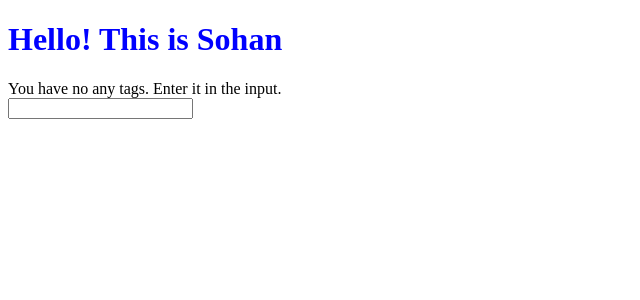
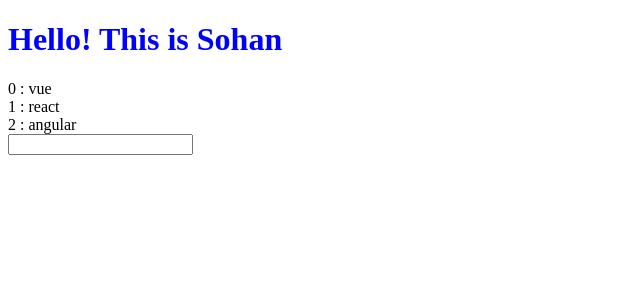
Before and after one commit to SohanFullDev/Vue-3_SPA_S6, a Vue app: page / in a window 1280 px wide. Shown: the top 300 px of the page, without its empty margins (0-640 px from the left). Built offline with nearby package versions, Linux system fonts and the light colour scheme.

Commit message:
directives & attribute bindings_c

```diff
--- a/src/components/Tagsinput.vue
+++ b/src/components/Tagsinput.vue
@@ -1,7 +1,8 @@
 <template>
 
   <!--   <div v-text="tags.length"></div>  -->
-  <div v-if="!tags.length">You have no any tags. Enter it in the input.</div>
+ <!--  <div v-if="!tags.length">You have no any tags. Enter it in the input.</div> -->
+    <div v-for="(tag, index) in tags">{{ index + " : " + tag}}</div>
 
     <input type="text" />
 </template>
@@ -10,7 +11,8 @@
 export default {
     data: () =>({
         //tags:["vue", "react", "angular"]
-        tags:[]
+        //tags:[]
+        tags:["vue", "react", "angular"]
     })
 
 }
```
